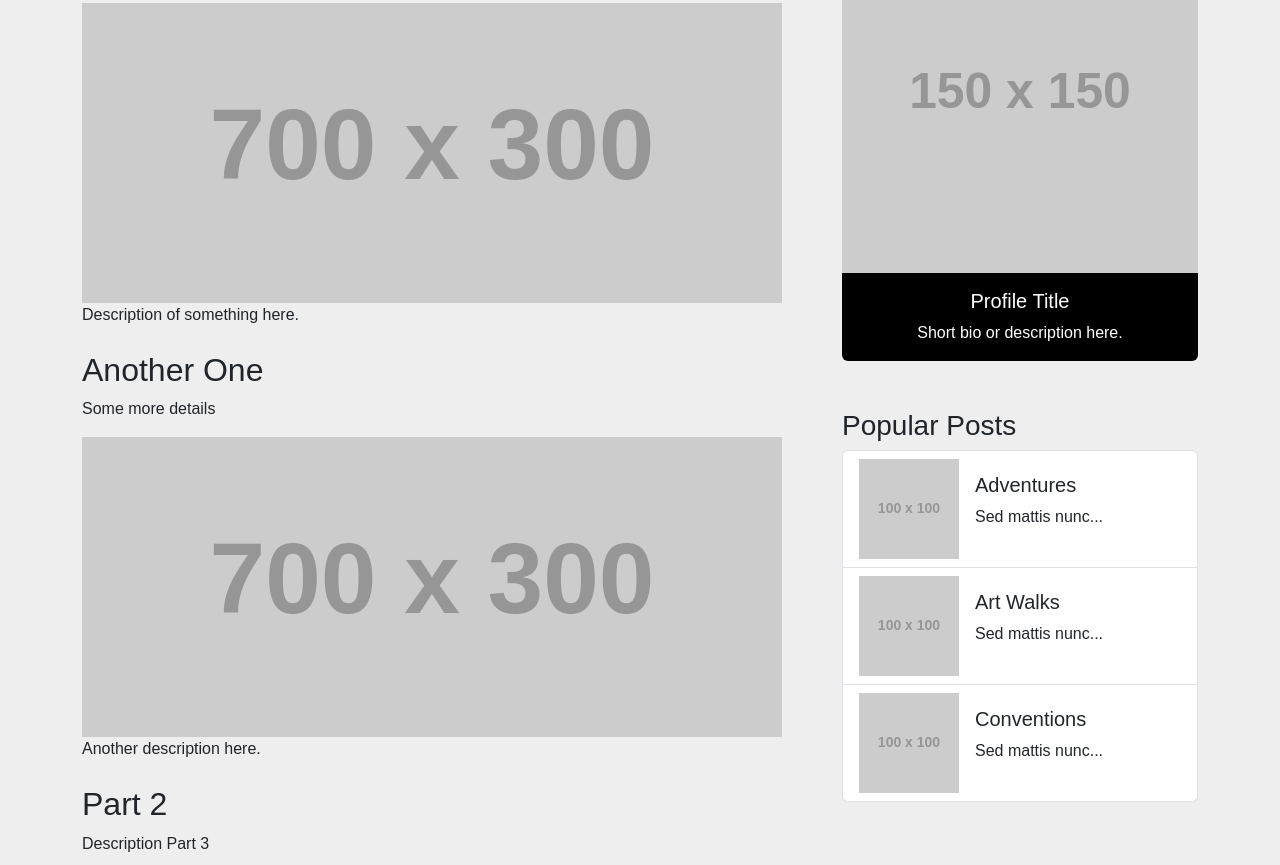
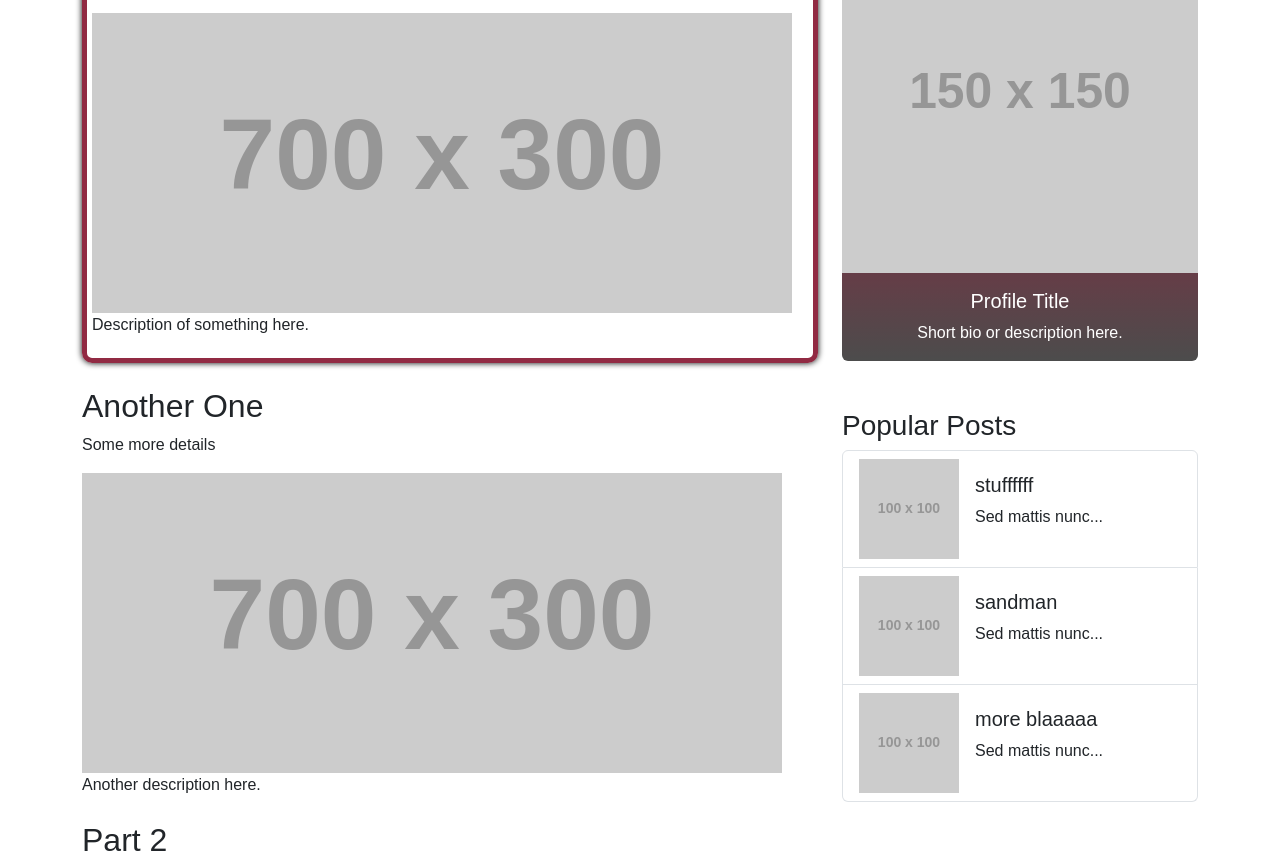
Before and after one commit to hpandya837/College-sits, a plain HTML site: page index.html in a window 1280 px wide. Shown: the part 679-1544 px from the top of the page. Drawn offline with nearby package versions, Linux system fonts and the light colour scheme; placeholder pictures from the web are drawn by us.

Commit message:
added color

```diff
--- a/index.html
+++ b/index.html
@@ -17,7 +17,7 @@
         <div class="container-fluid">
             <a class="navbar-brand" href="#">Rutgers</a>
             <div class="d-flex">
-                <a href="#" class="nav-link text-white"><i class="fab fa-facebook-f"></i></a>
+                <a href="#" class="nav-link text-white"><i class="fab fa-facebook-f">Tution</i></a>
                 <a href="#" class="nav-link text-white"><i class="fab fa-twitter"></i></a>
                 <a href="#" class="nav-link text-white"><i class="fab fa-pinterest"></i></a>
                 <a href="#" class="nav-link text-white"><i class="fab fa-instagram"></i></a>
@@ -47,9 +47,9 @@
     <div class="container my-5">
         <div class="row">
             <!-- Left Column -->
-            <div class="col-lg-8">
-                <div class="mb-4">
-                    <h2>Blog Post 1</h2>
+            <div class="col-lg-8  ">
+                <div class="mb-4 grad">
+                    <h2> Post 1</h2>
                     <p>Lorem ipsum dolor sit amet consectetur adipisicing elit.</p>
                     <img src="https://via.placeholder.com/700x300" class="img-fluid" alt="Post Image">
                     <p>Description of something here.</p>
@@ -91,7 +91,7 @@
                             <div class="d-flex align-items-center">
                                 <img src="https://via.placeholder.com/100x100" class="me-3" alt="...">
                                 <div>
-                                    <h5>Adventures</h5>
+                                    <h5>stuffffff</h5>
                                     <p>Sed mattis nunc...</p>
                                 </div>
                             </div>
@@ -101,7 +101,7 @@
                             <div class="d-flex align-items-center">
                                 <img src="https://via.placeholder.com/100x100" class="me-3" alt="...">
                                 <div>
-                                    <h5>Art Walks</h5>
+                                    <h5>sandman</h5>
                                     <p>Sed mattis nunc...</p>
                                 </div>
                             </div>
@@ -111,7 +111,7 @@
                             <div class="d-flex align-items-center">
                                 <img src="https://via.placeholder.com/100x100" class="me-3" alt="...">
                                 <div>
-                                    <h5>Conventions</h5>
+                                    <h5>more blaaaaa</h5>
                                     <p>Sed mattis nunc...</p>
                                 </div>
                             </div>
--- a/style.css
+++ b/style.css
@@ -1,7 +1,7 @@
 /* Global Styles */
 body {
     padding-top: 56px;
-    background: #eee;
+    background: white;
     font-family: 'Montserrat', sans-serif;
 }
 
@@ -15,10 +15,11 @@ a {
 }
 
 .hero-section {
-    background: linear-gradient(rgba(0, 0, 0, 0.7), rgba(0, 0, 0, 0.7)),
+    background: linear-gradient(#cc0033, rgba(0, 0, 0, 0.7)),
         url('some img') no-repeat center center;
     background-size: cover;
     padding: 100px 0;
+    box-shadow: 0vw 0vw 1vw rgba(0, 0, 0, 0.7);
 }
 
 .hero-content h2 {
@@ -40,8 +41,14 @@ a {
 
 /* Sidebar */
 .card {
+    background: linear-gradient(#cc0033, rgba(0, 0, 0, 0.7)), url('some img') no-repeat center center;
+    background-size: cover;
+    color: #fff;
     border: none;
-    background: #000;
+}
+
+/* Ensure text remains visible */
+.card-title, .card-text {
     color: #fff;
 }
 
@@ -70,3 +77,10 @@ footer a:hover {
         font-size: 1.25rem;
     }
 }
+
+.grad {
+    border: 5px solid #7c001fd5;
+    box-shadow: 0vw 0vw .5vw black;
+    border-radius: 10px;
+    padding: 5px;
+}
```
